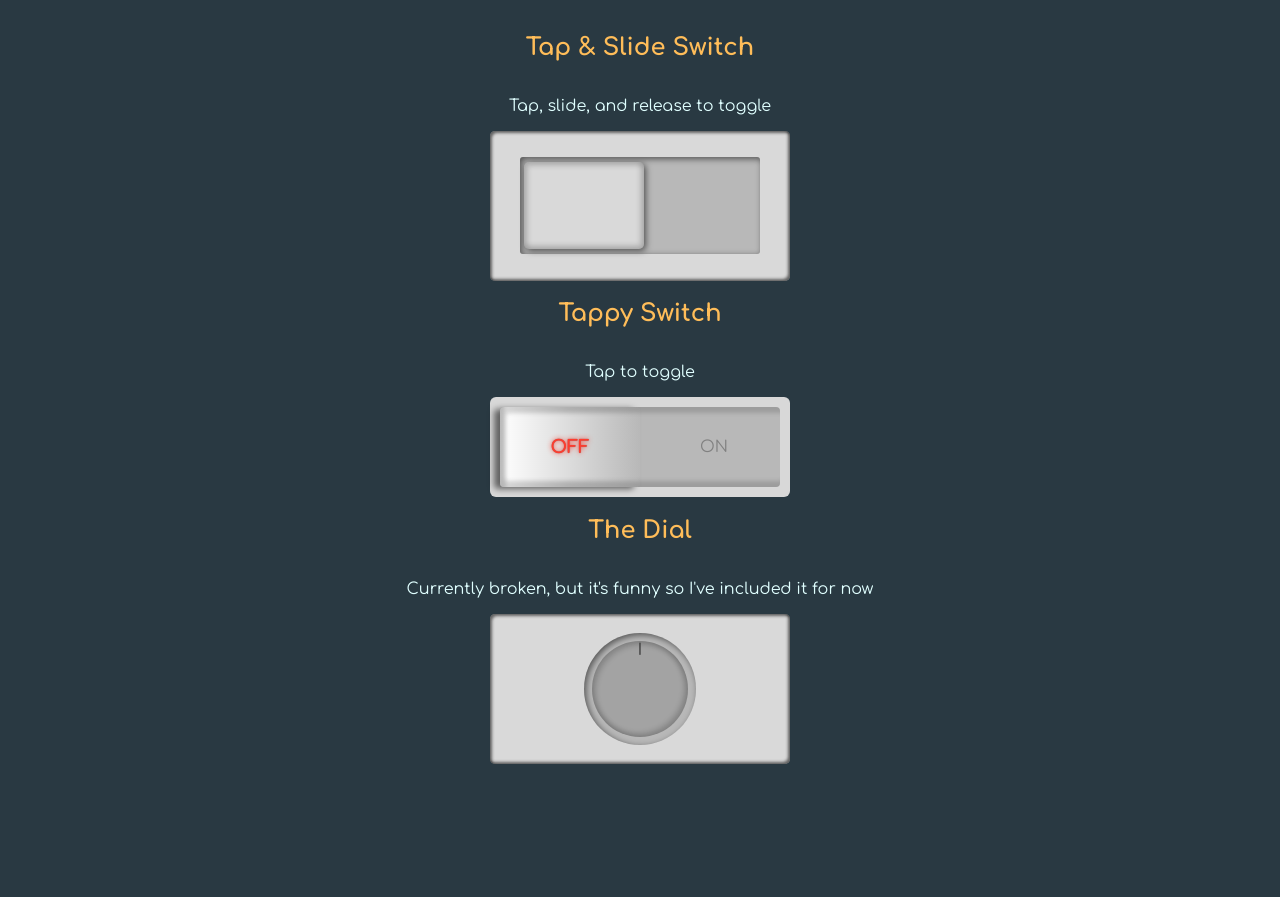
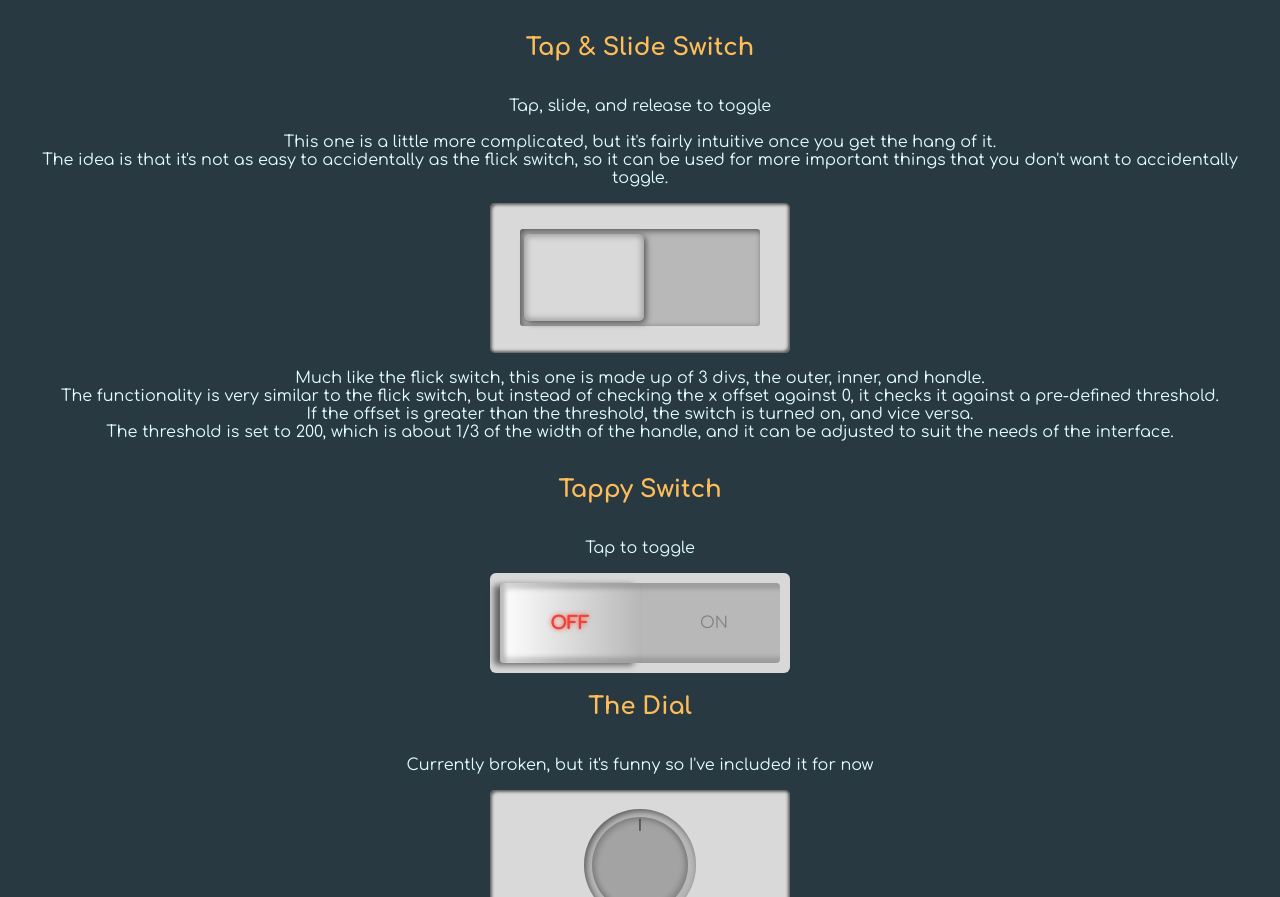
Before and after one commit to TrisRosco/portfolio, a React (Create React App) app in the folder pf/: page /interface in a window 1280 px wide. Shown: the part 865-1762 px from the top of the page. Before the commit the page ends 1649 px from the top, so only its background shows below. Built offline with nearby package versions, Linux system fonts and the light colour scheme; a web font is replaced by a local one.

Commit message:
Tap and Slide switch explained

```diff
--- a/pf/src/pages/CoolInterface/index.js
+++ b/pf/src/pages/CoolInterface/index.js
@@ -75,8 +75,23 @@ const CoolInterface = () => {
           and sets the flex direction of the handle to the opposite direction.
         </p>
         <h2 className="interface-subtitle">Tap & Slide Switch</h2>
-        <p>Tap, slide, and release to toggle</p>
+        <p>Tap, slide, and release to toggle
+        <br />
+        <br />
+        This one is a little more complicated, but it's fairly intuitive once you get the hang of it.
+        <br />
+        The idea is that it's not as easy to accidentally as the flick switch, so it can be used for more important things that you don't want to accidentally toggle.
+        </p>
         <ClickySwitch />
+        <p>
+        Much like the flick switch, this one is made up of 3 divs, the outer, inner, and handle.
+        <br />
+        The functionality is very similar to the flick switch, but instead of checking the x offset against 0, it checks it against a pre-defined threshold.
+        <br />
+        If the offset is greater than the threshold, the switch is turned on, and vice versa.
+        <br />
+        The threshold is set to 200, which is about 1/3 of the width of the handle, and it can be adjusted to suit the needs of the interface.
+        </p>
         <h2 className="interface-subtitle">Tappy Switch</h2>
         <p>Tap to toggle</p>
         <TappySwitch />
```
